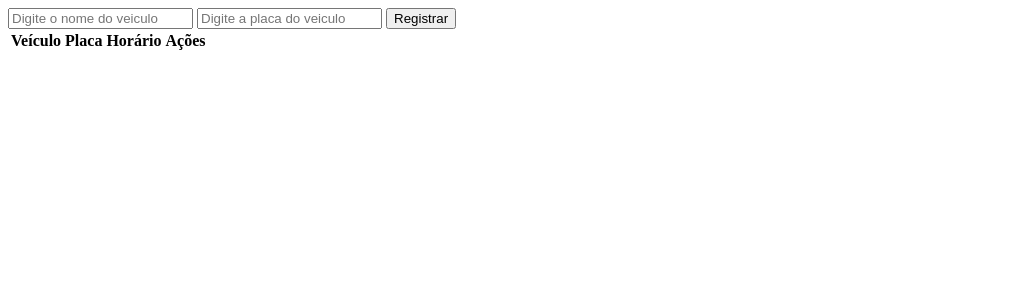
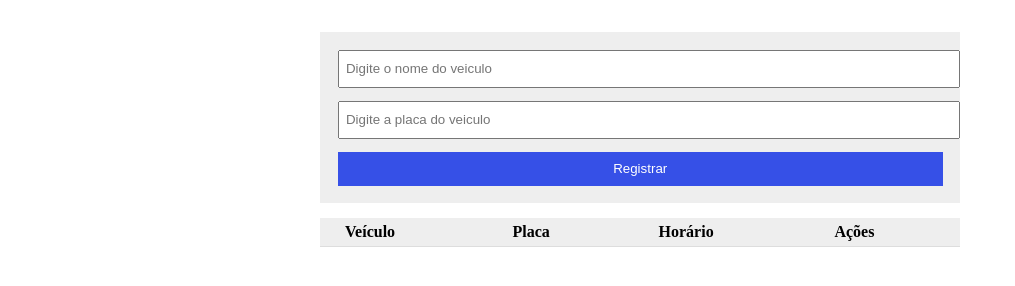
Before and after one commit to Thyagoj7/Sistema-de-Estacionamento, a plain HTML site: page index.html in a window 1280 px wide. Shown: the whole page, without its empty margins (0-1015 px from the left). Drawn offline with Linux system fonts and the light colour scheme.

Commit message:
Foi modificado o index e o main.js e foi criado o style.css

```diff
--- a/index.html
+++ b/index.html
@@ -5,12 +5,13 @@
     <meta name="viewport" content="width=device-width, initial-scale=1.0">
     <meta http-equiv="X-UA-Compatible" content="ie=edge">
     <title>Estacionamento</title>
+    <link rel="stylesheet" href="style.css">
 </head>
 <body>
     <div>
         <input type="text" id="name" placeholder="Digite o nome do veiculo" autocomplete = "off">
         <input type="text" id="licence" placeholder="Digite a placa do veiculo" autocomplete = "off">
-        <button id="send">Registrar</button>
+        <button id="send" class="success">Registrar</button>
     </div>
     <table>
         <thead>
--- a/main.js
+++ b/main.js
@@ -5,13 +5,13 @@
         const min = Math.floor(mil / 60000);
         const sec = Math.floor((mil % 60000)/1000);
 
-        return `${min}m e ${sec}`;
-    }
+        return `${min}m e ${sec}s`;
+    };
 function renderGarage () {           // vai renderizar os carros//
     const garage = getGarage();
-    $("garage").innerHTML = "";
+    $("#garage").innerHTML = "";
     garage.forEach(c => addCarToGarage(c)) //A cada carro na garagem ele vai chamar esta função e vai enviar o carro que chegou aqui para ele, enviar cada carro para o row//
-}
+};
 
 
 
@@ -41,7 +41,7 @@ function addCarToGarage(car) {
         period = convertPeriod(period); // COnverte o perido de milisegundos para segundos//
 
         const licence = info[1].textContent;
-        const msg = `O veículo ${info[0].textcontent} de placa ${licence} permanceu estacionado por ${period}
+        const msg = `O veículo ${info[0].textContent} de placa ${licence} permanceu estacionado por ${period}
         Deseja encerrar ?`; // Vai dizer o tempo em que o veiculo permaneceu estacionado//
 
         if(!confirm(msg)) return; // retorna a menssagem se realmente vai querer excluir o veiculo do patio //
@@ -67,15 +67,15 @@ function addCarToGarage(car) {
             return;
         }
 
-        const car = {name, licence, time: new Date() }// newDatevai trazer a hora real do cadastro//
+        const card = {name, licence, time: new Date() }// newDatevai trazer a hora real do cadastro//
 
         const garage = getGarage();// se não existir ele vai trazer um array vazio siginifica que não há nenhum carro no patio // aqui é um ternario ele vai procurar garage se não existir ele vai criar um novo e vai retornalo com um json vai transformar um objeto em uma string um texto. no local storage ele le texto o parse e para depois usar no java script ele precisa voltar a ser um objeto//
-        garage.push(car); //pushar o objeto car e por dentro da garagem//
+        garage.push(card); //pushar o objeto car e por dentro da garagem//
 
         localStorage.garage = JSON.stringify(garage); // vai salvar o objeto como texto jason no storage ou banco de dados.
         //console.log(garage);//
 
-        addCarToGarage(car); // Aqui é chamada a função para aparecer os nomes preenchidos no leyout//
+        addCarToGarage(card); // Aqui é chamada a função para aparecer os nomes preenchidos no leyout//
 
         document.querySelector("#name").value = "";
         document.querySelector("#licence").value = "";  //vai apagar no campo de cadastro apos clicar no registrar////com a vareavel dentro da função ela não fica exposta para o usuario no console do navegador////o usuario só terá acesso pelo html//
--- /dev/null
+++ b/style.css
@@ -0,0 +1,55 @@
+ {
+    margin: 0;
+    padding: 0;
+    box-sizing: border-box;
+}
+
+body {
+    width: 50%;
+    margin: 2rem auto;
+}
+
+div {
+    display: grid;
+    grid-template-columns: 1fr;
+    background-color: #eee;
+    padding: 0.7rem;
+}
+
+input, button {
+    width: 98%;
+    padding: 0.6rem 0.4rem;
+    margin: 0.4rem;
+}
+
+button {
+    text-decoration: none;
+    border: none;
+    display: block;
+    cursor: pointer;
+    text-align: center;
+}
+
+.success {
+    background-color: rgb(54, 80, 231);
+    color: rgb(255, 255, 255);
+}
+
+.delete {
+    background-color: rgb(231, 54, 54);
+    color: rgb(255, 255, 255);
+}
+
+
+table {
+    background-color: #eee;
+    margin-top: .9rem;
+    border-collapse: collapse;
+    width: 100%;
+}
+
+th, td {
+    padding: 5px 25px;
+    text-align: left;
+    border-bottom: 1px solid #ddd;
+}
```
